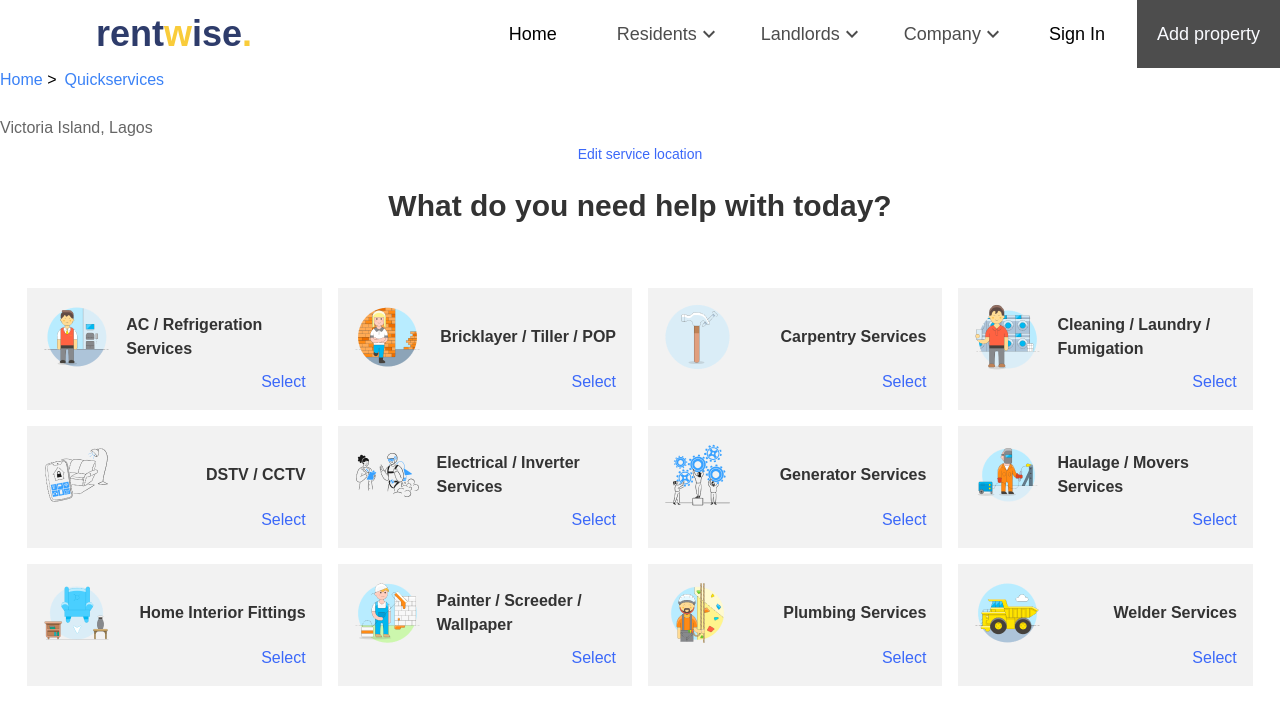
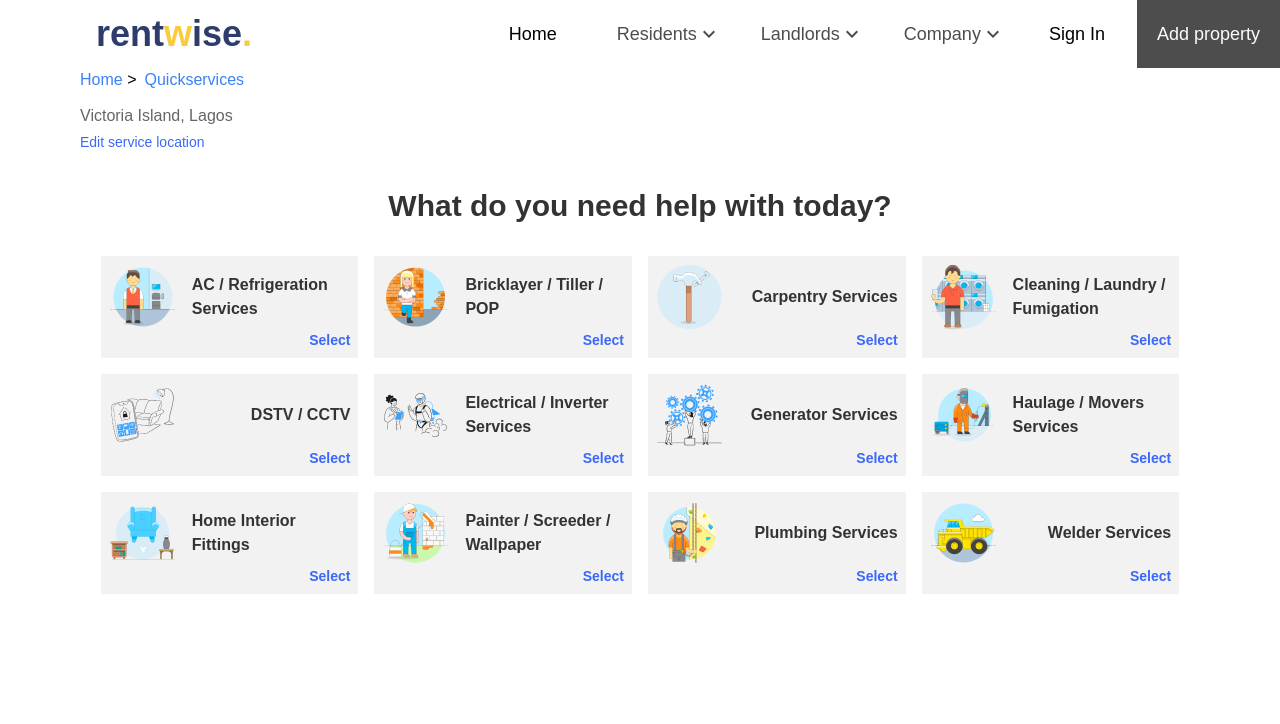
Before and after one commit to Obadea/rentwise, a React (Create React App) app: page /quickservices in a window 1280 px wide. Shown: the top 724 px of the page. Built offline with nearby package versions, Linux system fonts and the light colour scheme; a web font is replaced by a local one.

Commit message:
minor change

```diff
--- a/src/pages/affordabilitycalcuator/AffordabilityCalculator.jsx
+++ b/src/pages/affordabilitycalcuator/AffordabilityCalculator.jsx
@@ -1,4 +1,4 @@
-import React, { useState } from "react";
+import React, { useState, useEffect } from "react";
 import Header from "../../components/Header";
 import Breadcrumb from "../../components/BreadCrumb";
 import CurrencyInput from "react-currency-input-field";
@@ -18,7 +18,7 @@ function AffordabilityCalculator() {
   const [monthlySavings, setMonthlySavings] = useState(1000);
   const [charges, setCharges] = useState(1000);
 
-  const handleBlur = () => {
+  useEffect(() => {
     const total = num + num1 + num2;
     setTotal(total);
     const rent = total * 3;
@@ -29,18 +29,18 @@ function AffordabilityCalculator() {
     setCharges(charges);
 
     console.log(total, rent, monthlySavings, charges);
-  };
+  }, [num, num1, num2, monthlySavings]);
 
   const prefix = "₦";
 
   return (
-    <div>
+    <div className=" bg-gray-400  min-h-screen ">
       <Header />
-      <div className="flex flex-col  py-6 px-4 lg:px-24">
+      <div className="flex flex-col lg:gap-12 py-6 px-4 lg:px-24">
         <div className="mb-2">
           <Breadcrumb />
         </div>
-        <div className="hidden">
+        {/* <div className="hidden">
           <div className="flex flex-col gap-2">
             <div>
               <img src="" alt="" />
@@ -51,7 +51,7 @@ function AffordabilityCalculator() {
               </h4>
             </div>
           </div>
-        </div>
+        </div> */}
         <div className="flex flex-col lg:flex-row ">
           <div className="flex flex-col lg:flex-row gap-6">
             <div className="flex flex-col lg:w-[475px]">
@@ -76,8 +76,7 @@ function AffordabilityCalculator() {
                     placeholder="₦1,234,567"
                     allowDecimals={false}
                     className="pl-2 py-1 border border-customBlackShade w-full  rounded-md focus:outline-none focus:border-gray-500"
-                    onValueChange={(value) => setNum(parseInt(value))}
-                    onBlur={() => handleBlur()}
+                    onValueChange={(value) => setNum(parseInt(value) || 0)}
                     prefix={"₦"}
                     step={10}
                   />
@@ -96,8 +95,7 @@ function AffordabilityCalculator() {
                     placeholder="₦1,234,567"
                     allowDecimals={false}
                     className="pl-2 py-1 border border-customBlackShade w-full  rounded-md focus:outline-none focus:border-gray-500"
-                    onValueChange={(value) => setNum1(parseInt(value))}
-                    onBlur={() => handleBlur()}
+                    onValueChange={(value) => setNum1(parseInt(value) || 0)}
                     prefix={"₦"}
                     step={10}
                   />
@@ -116,8 +114,7 @@ function AffordabilityCalculator() {
                     placeholder="₦1,234,567"
                     allowDecimals={false}
                     className="pl-2 py-1 border border-customBlackShade w-full  rounded-md focus:outline-none focus:border-gray-500"
-                    onValueChange={(value) => setNum2(parseInt(value))}
-                    onBlur={() => handleBlur()}
+                    onValueChange={(value) => setNum2(parseInt(value) || 0)}
                     prefix={"₦"}
                     step={10}
                   />
@@ -130,8 +127,8 @@ function AffordabilityCalculator() {
             </div>
 
             {/* Calculating affordability */}
-            <div className="flex flex-col gap-10 bg-white">
-              <div className="flex flex-col gap-8 mt-6">
+            <div className="flex flex-col gap-10 p-4 bg-white">
+              <div className="flex flex-col gap-8 ">
                 <div className="flex flex-col items-center gap-2">
                   <p className="font-normal text-sm text-customNameBlack">
                     Monthly Total household income
@@ -185,7 +182,7 @@ function AffordabilityCalculator() {
                 <div className="flex flex-row justify-between items-center p-4 bg-white">
                   <div className="flex flex-col justify-between gap-4">
                     <h4>Exit rent affordability calculator</h4>
-                    <ArrowForwardIcon />
+                    <ArrowForwardIcon className="text-customSearchblue" />
                   </div>
                   <div>
                     <img src={exitImage} alt="exitimage" />
@@ -194,7 +191,7 @@ function AffordabilityCalculator() {
                 <div className="flex flex-row items-center justify-between   p-4 bg-white">
                   <div className="flex flex-col justify-between gap-4">
                     <h4>Open rent saver account</h4>
-                    <ArrowForwardIcon />
+                    <ArrowForwardIcon className="text-customSearchblue" />
                   </div>
                   <div>
                     <img src={saver} alt="saver-image" />
@@ -203,7 +200,7 @@ function AffordabilityCalculator() {
                 <div className="flex flex-row justify-between items-center p-4 bg-white">
                   <div className="flex flex-col justify-between gap-4 ">
                     <h4>Talk to a state-man</h4>
-                    <ArrowForwardIcon />
+                    <ArrowForwardIcon className="text-customSearchblue" />
                   </div>
                   <div>
                     <img src={talkstateman} alt="talkstateman" />
--- a/src/pages/quickservices/QuickServicesPage.jsx
+++ b/src/pages/quickservices/QuickServicesPage.jsx
@@ -5,23 +5,23 @@ import ArtisanService from "./components/ArtisanService";
 
 function QuickServicesPage() {
   return (
-    <div>
+    <div className="min-h-screen">
       <Header />
-      <div className="flex flex-col gap-6">
+      <div className="flex flex-col gap-3 px-20">
         <Breadcrumb />
         <div className="flex flex-col gap-1">
           <h4 className="font-medium text-base text-customStreetcolor">
             Victoria Island, Lagos
           </h4>
-          <button className="font-normal text-sm text-customSearchblue">
+          <button className="font-normal text-sm text-start text-customSearchblue">
             Edit service location
           </button>
         </div>
-        <div className="flex flex-col gap-16">
+        <div className="flex flex-col gap-8 py-6">
           <h2 className="font-bold text-3xl text-customdark text-center">
             What do you need help with today?
           </h2>
-          <div className="flex flex-row justify-center  flex-wrap gap-4">
+          <div className="flex flex-col  md:flex-row justify-center items-center  flex-wrap gap-4">
             <ArtisanService />
           </div>
         </div>
--- a/src/pages/quickservices/components/ArtisanService.jsx
+++ b/src/pages/quickservices/components/ArtisanService.jsx
@@ -154,7 +154,7 @@ function ArtisanService() {
       {categories.map((category) => (
         <div
           key={category.id}
-          className="flex flex-col w-[23%] p-4 bg-addpropertybg"
+          className=" relative flex flex-col w-[350px] md:w-[40%] lg:w-[23%] p-2 bg-addpropertybg"
         >
           <div className="flex flex-row gap-4 justify-between items-center">
             <img src={category.image} alt={category.name} />{" "}
@@ -166,7 +166,7 @@ function ArtisanService() {
           <div className="flex justify-end">
             <button
               onClick={() => handlePopup(category.id)}
-              className="text-customSearchblue"
+              className="text-customSearchblue font-bold text-sm"
             >
               Select
             </button>
@@ -174,7 +174,7 @@ function ArtisanService() {
 
           {/* //Pop up div */}
           {activePopup === category.id && (
-            <div className="relative top-10 flex z-10 flex-col bg-white p-2 gap-2">
+            <div className="absolute min-w-full  flex z-10 flex-col bg-white p-2 gap-2">
               <div className="flex text-end justify-end">
                 <HighlightOffIcon
                   onClick={() => handleClose()}
```
